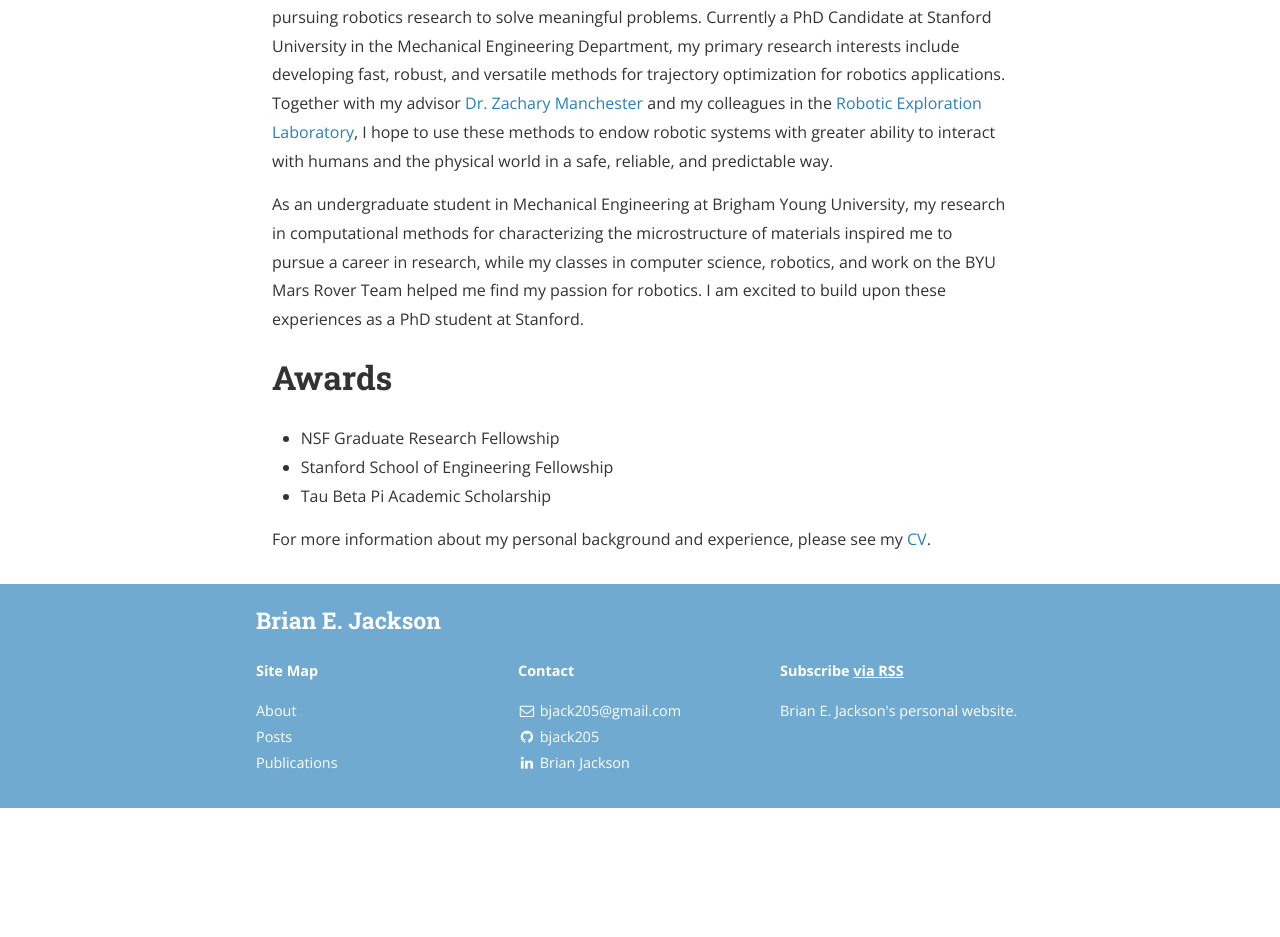
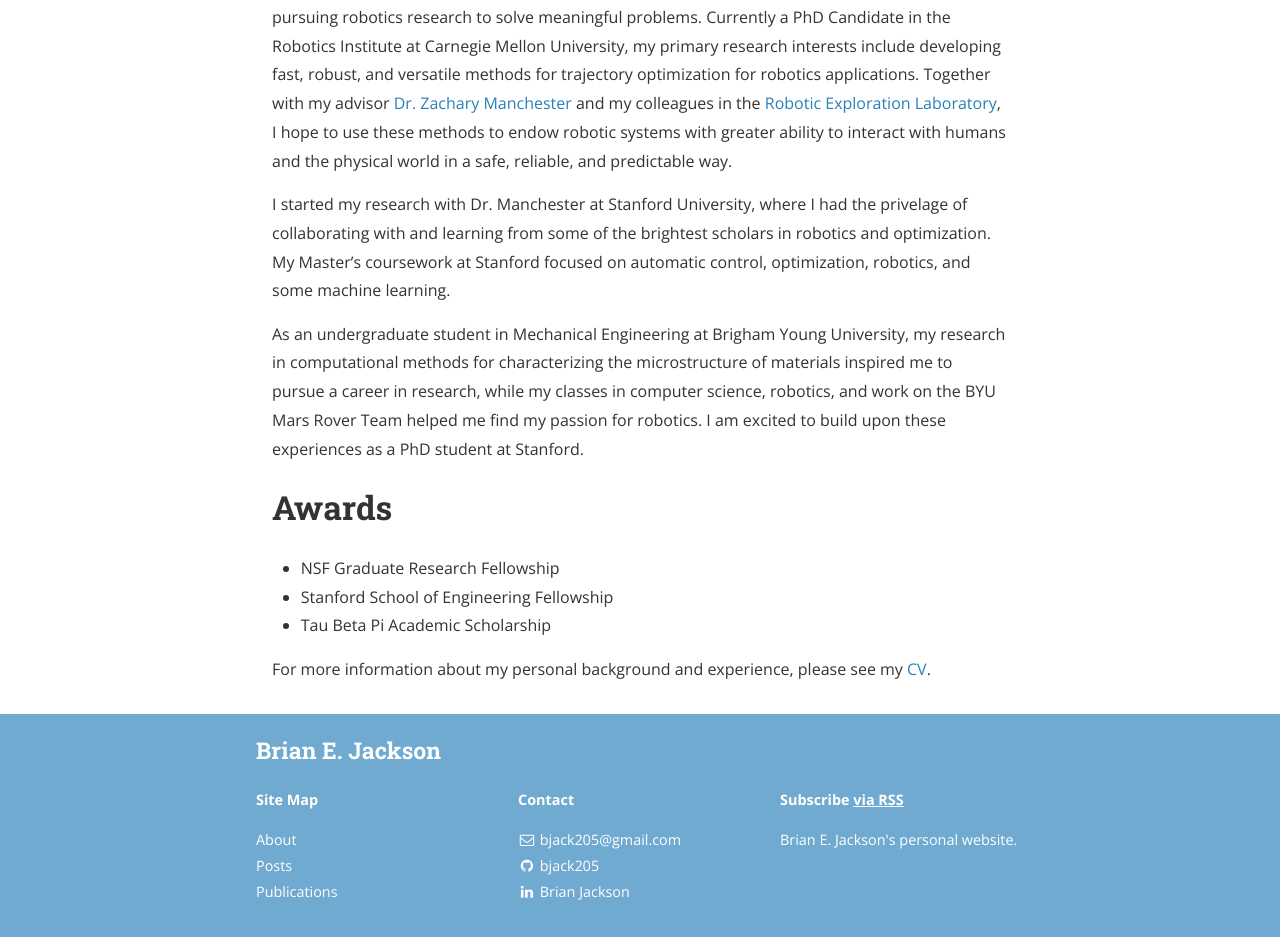
Before and after one commit to bjack205/bjack205.github.io, a Jekyll site: the page built from about.md, in a window 1280 px wide. Shown: the part 503-1440 px from the top of the page. Built offline with Jekyll 4.4.1, drawn with Linux system fonts in a browser that asks for light colours; nearby versions of some CDN libraries; before the commit the page ends 1311 px from its top, so only the background shows below that; some of the changed text lies outside the part shown.

Commit message:
Update about me page

```diff
--- a/about.md
+++ b/about.md
@@ -6,7 +6,9 @@ permalink: /about/
 
 <img src="{{ site.baseurl }}/assets/brian.png" title="Profile Picture" class="profile">
 
-Mechanical engineer, student, researcher, aspiring roboticist, and avid hiker, I am dedicated to pursuing robotics research to solve meaningful problems. Currently a PhD Candidate at Stanford University in the Mechanical Engineering Department, my primary research interests include developing fast, robust, and versatile methods for trajectory optimization for robotics applications. Together with my advisor <a href="http://zacmanchester.github.io/">Dr. Zachary Manchester</a> and my colleagues in the <a href="http://web.stanford.edu/group/rexlab/">Robotic Exploration Laboratory</a>, I hope to use these methods to endow robotic systems with greater ability to interact with humans and the physical world in a safe, reliable, and predictable way.
+Mechanical engineer, student, researcher, aspiring roboticist, and avid hiker, I am dedicated to pursuing robotics research to solve meaningful problems. Currently a PhD Candidate in the Robotics Institute at Carnegie Mellon University, my primary research interests include developing fast, robust, and versatile methods for trajectory optimization for robotics applications. Together with my advisor <a href="http://zacmanchester.github.io/">Dr. Zachary Manchester</a> and my colleagues in the <a href="http://web.stanford.edu/group/rexlab/">Robotic Exploration Laboratory</a>, I hope to use these methods to endow robotic systems with greater ability to interact with humans and the physical world in a safe, reliable, and predictable way.
+
+I started my research with Dr. Manchester at Stanford University, where I had the privelage of collaborating with and learning from  some of the brightest scholars in robotics and optimization. My Master's coursework at Stanford focused on automatic control, optimization, robotics, and some machine learning.
 
 As an undergraduate student in Mechanical Engineering at Brigham Young University, my research in computational methods for characterizing the microstructure of materials inspired me to pursue a career in research, while my classes in computer science, robotics, and work on the BYU Mars Rover Team helped me find my passion for robotics. I am excited to build upon these experiences as a PhD student at Stanford.
 
```
